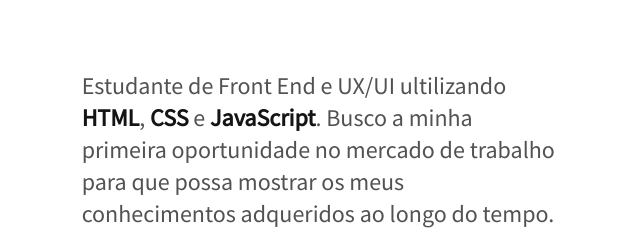
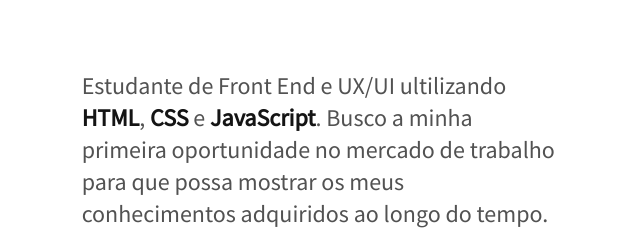
Before and after one commit to felipecostas/felipecostas.github.io, a plain HTML site: page index.html in a window 1280 px wide. Shown: the part 706-952 px from the top of the page, 425-1065 px from the left. Drawn offline with nearby package versions, Linux system fonts and the light colour scheme.

Commit message:
correção de texto

```diff
--- a/index.html
+++ b/index.html
@@ -35,7 +35,7 @@
     <section class="projeto" id="projeto" aria-label="projeto">
         <h2 class="subtitulo">Projetos</h2>
         <div>
-        <p class="projeto-texto">Estudante de Front End e UX/UI ultilizando <strong>HTML</strong>, <strong>CSS</strong> e <strong>JavaScript</strong>. Busco a minha primeira oportunidade no mercado de trabalho para que possa mostrar os meus conhecimentos adqueridos ao longo do tempo.</p>
+        <p class="projeto-texto">Estudante de Front End e UX/UI ultilizando <strong>HTML</strong>, <strong>CSS</strong> e <strong>JavaScript</strong>. Busco a minha primeira oportunidade no mercado de trabalho para que possa mostrar os meus conhecimentos adquiridos ao longo do tempo.</p>
 
         <div class="aplicacao">
             <span class="aplicacao-ano">2020</span>
```
